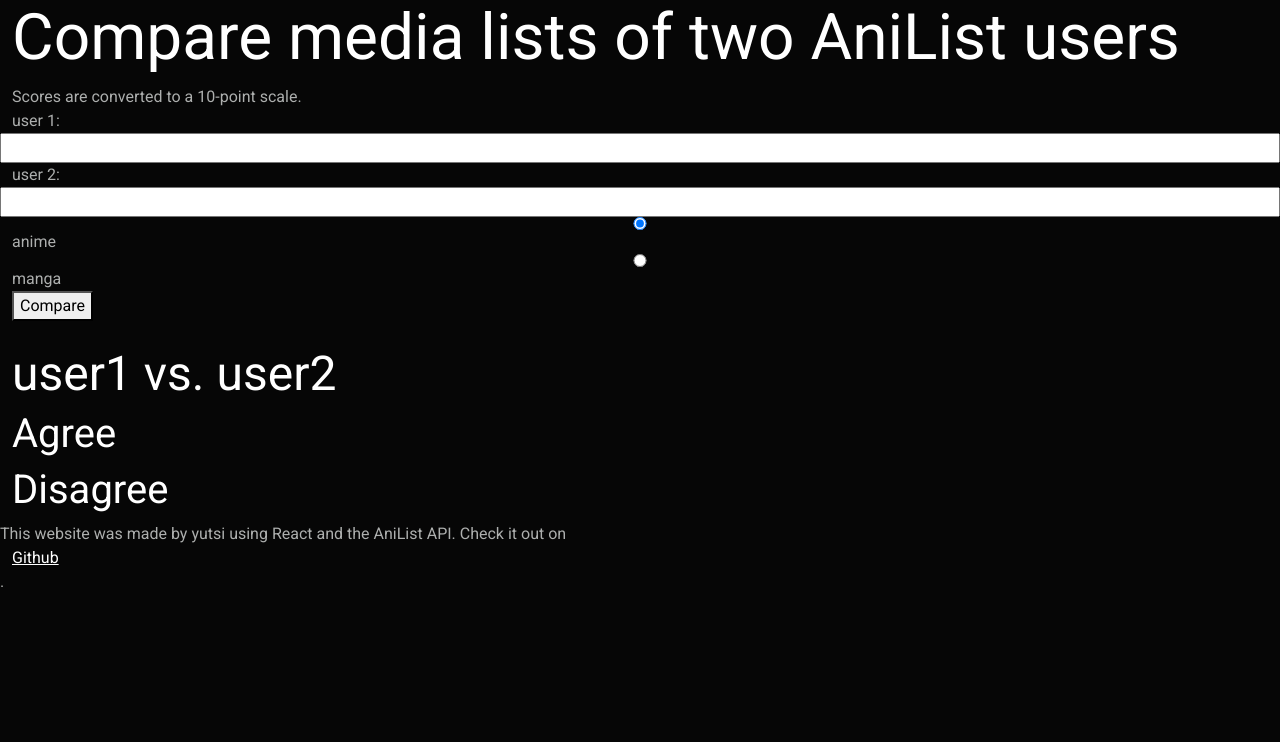
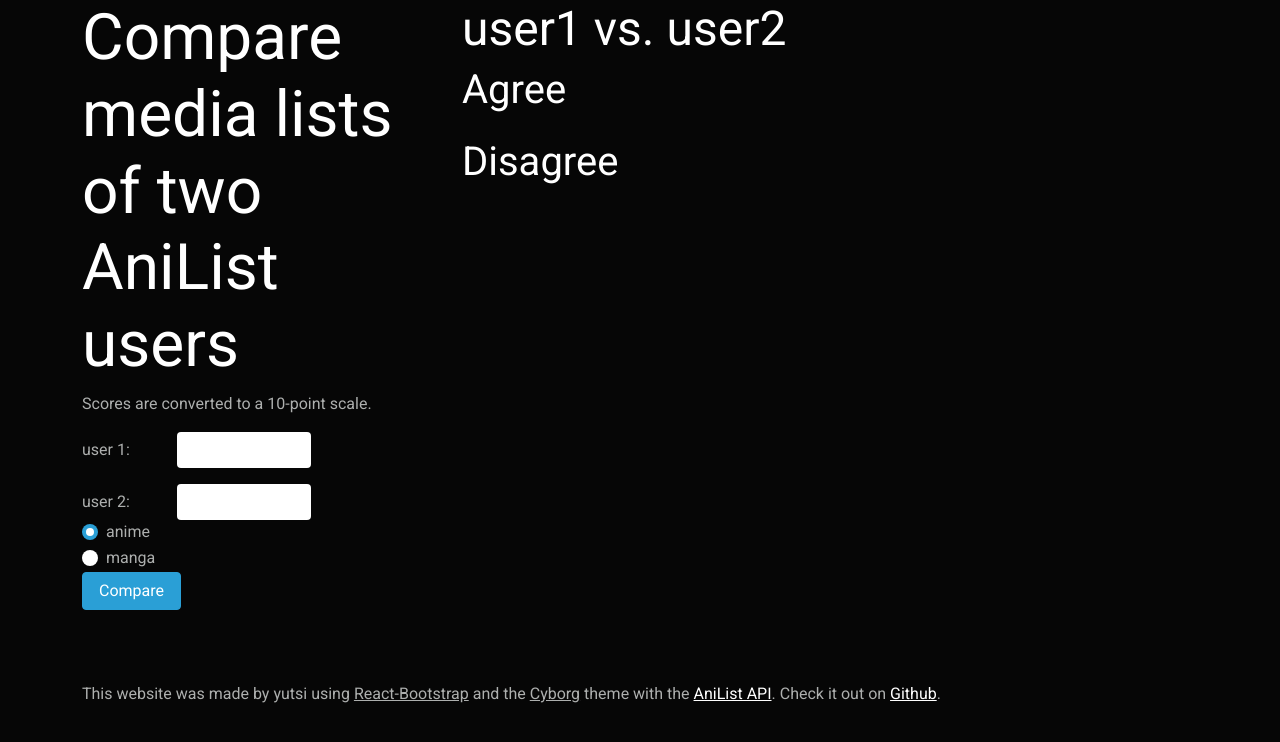
Before and after one commit to yutsi/aniComp, a React (Create React App) app: page / in a window 1280 px wide. Shown: the top 742 px of the page. Built offline with nearby package versions, Linux system fonts and the light colour scheme.

Commit message:
migrated to Bootstrap

```diff
--- a/src/App.js
+++ b/src/App.js
@@ -2,7 +2,7 @@
 import Error from './components/Error'
 import Media from './components/Media'
 import { combineLists } from './services/ops'
-import { Container, Row, Col } from 'react-bootstrap'
+import { Container, Row, Col, Form, Button, Table } from 'react-bootstrap'
 import './custom.scss'
 
 const App = () => {
@@ -11,6 +11,7 @@
   const [user1compared, setuser1compared] = useState('') // separate state from the input box for the comparison table's header
   const [user2compared, setuser2compared] = useState('')
   const [combined, setcombined] = useState([])
+  const [loading, setloading] = useState(false)
   const [checked, setchecked] = useState(true) // "anime" checkbox is default
   const [mediaType, setmediaType] = useState('ANIME')
   const [message, setMessage] = useState(null)
@@ -52,6 +53,7 @@
 
   const compareUsers = async (event) => {
     event.preventDefault()
+    await setloading(true)
     if (!verifyUserName(user1) || !verifyUserName(user2)) { return }
     console.log(`Comparing ${user1} and ${user2}`)
     let data
@@ -62,65 +64,69 @@
         return
       }
     } catch (err) {
+      setloading(false)
       setMessage(err)
       return
     }
     setuser1compared(user1)
     setuser2compared(user2)
     setcombined(data)
+    setloading(false)
   }
 
   return (
-    <Container fluid>
+    <Container>
       <Row>
+        <Col lg={4}>
           <h1>Compare media lists of two AniList users</h1>
           <div className='description'>Scores are converted to a 10-point scale.</div>
-        <form className='add-table' onSubmit={compareUsers}>
-          <div className='row'>
-            <label htmlFor='enter user1' className='new-entry-label'>
+          <Form onSubmit={compareUsers}>
+            <Form.Group as={Row} controlId='enter-user1' className='pt-3'>
+              <Form.Label column xs={2} md={3} className='text-nowrap'>
                 user 1:
-            </label>
-            <input type='text' id='enter user1' aria-label='enter user1' className='new-entry' onChange={handleUser1Change} />
-          </div>
-          <div className='row'>
-            <label htmlFor='enter user2' className='new-entry-label'>
+              </Form.Label>
+              <Col xs={5}>
+                <Form.Control onChange={handleUser1Change} />
+              </Col>
+            </Form.Group>
+            <Form.Group as={Row} controlId='enter-user2' className='pt-3'>
+              <Form.Label column xs={2} md={3} className='text-nowrap'>
                 user 2:
-            </label>
-            <input type='text' id='enter user2' aria-label='enter user2' className='new-entry' onChange={handleUser2Change} />
-          </div>
-          <div className='row'>
-            <input className='radio' type='radio' id='anime' name='mediaType' value='ANIME' checked={checked} onChange={handleCheckedChange} />
-            <label htmlFor='anime'>anime</label>
-            <input className='radio' type='radio' id='manga' name='mediaType' value='MANGA' checked={!checked} onChange={handleCheckedChange} />
-            <label htmlFor='manga'>manga</label>
-          </div>
-          <label htmlFor='submit'>
-            <button type='submit' id='submit' aria-label='submit'>Compare</button>
-          </label>
-        </form>
+              </Form.Label>
+              <Col xs={5}>
+                <Form.Control onChange={handleUser2Change} />
+              </Col>
+            </Form.Group>
+            <Form.Group>
+              <Form.Check type='radio' label='anime' checked={checked} onChange={handleCheckedChange} />
+              <Form.Check type='radio' label='manga' checked={!checked} onChange={handleCheckedChange} />
+            </Form.Group>
+            <Button variant='primary' disabled={loading} type='submit' id='submit' aria-label='submit'>{loading ? 'Comparing' : 'Compare'}</Button>
+          </Form>
           <Error message={message} />
-      </Row>
-
-      <Row>
+        </Col>
+        <Col md={6}>
           <h2>{user1compared || 'user1'} vs. {user2compared || 'user2'}</h2>
           <h3 className='agree'>Agree</h3>
-        <table className='media' aria-label='agree-media'>
+          <Table aria-label='agree-media' bordered hover className='w-auto'>
             <tbody>
               {combined.filter((media) => media.scoreDifference <= 1)
                 .map((media) => <Media key={media.mediaId} media={media} user1={user1compared} user2={user2compared} />)}
             </tbody>
-        </table>
+          </Table>
 
           <h3 className='disagree'>Disagree</h3>
-        <table className='media' aria-label='disagree-media'>
+          <Table aria-label='disagree-media' bordered hover className='w-auto'>
             <tbody>
               {combined.filter((media) => media.scoreDifference > 1)
                 .map((media) => <Media key={media.mediaId} media={media} user1={user1compared} user2={user2compared} />)}
             </tbody>
-        </table>
+          </Table>
+        </Col>
       </Row>
-      <Row>
-        This website was made by yutsi using React and the AniList API. Check it out on <a href='https://github.com/yutsi/aniComp'>Github</a>.
+      <Row className='pb-2'>
+        <Col className='justify-content-center pt-5'>This website was made by yutsi using <a href='https://react-bootstrap.github.io/' className='link-dark'>React-Bootstrap</a> and the <a href='https://bootswatch.com/cyborg/' className='link-dark'>Cyborg</a> theme with the <a href='https://anilist.gitbook.io/anilist-apiv2-docs/'>AniList API</a>. Check it out on <a href='https://github.com/yutsi/aniComp'>Github</a>.
+        </Col>
       </Row>
     </Container>
   )
--- a/src/custom.scss
+++ b/src/custom.scss
@@ -4,16 +4,22 @@
 
 $link-color: #ffffff;
 
-.about {
-    @include font-size(20px);
-    line-height: 1.8;
+//Responsive Font Size
+h1 {
+  @include font-size(1.3rem);
   }
-//Responsive Font Size
-@media (max-width: 600px) {
-    .about {
-        @include font-size(16px);
-        line-height: 1.6
-      }
+h2 {
+  @include font-size(1.1rem);
+}
+
+
+td.mediaDifference {
+  white-space: nowrap;
+  word-break: break-all;
+}
+
+a {
+  display:inline;
 }
 
 
```
Lines whose indentation alone changed are shown as unchanged.
